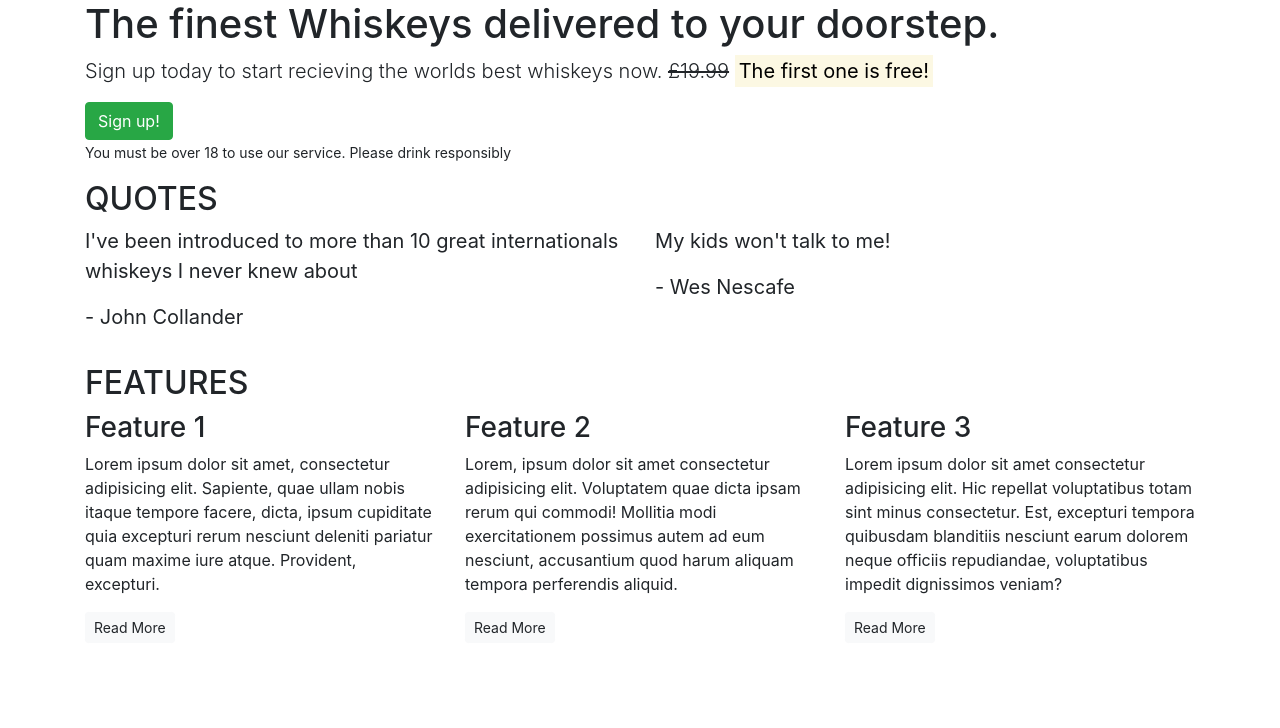
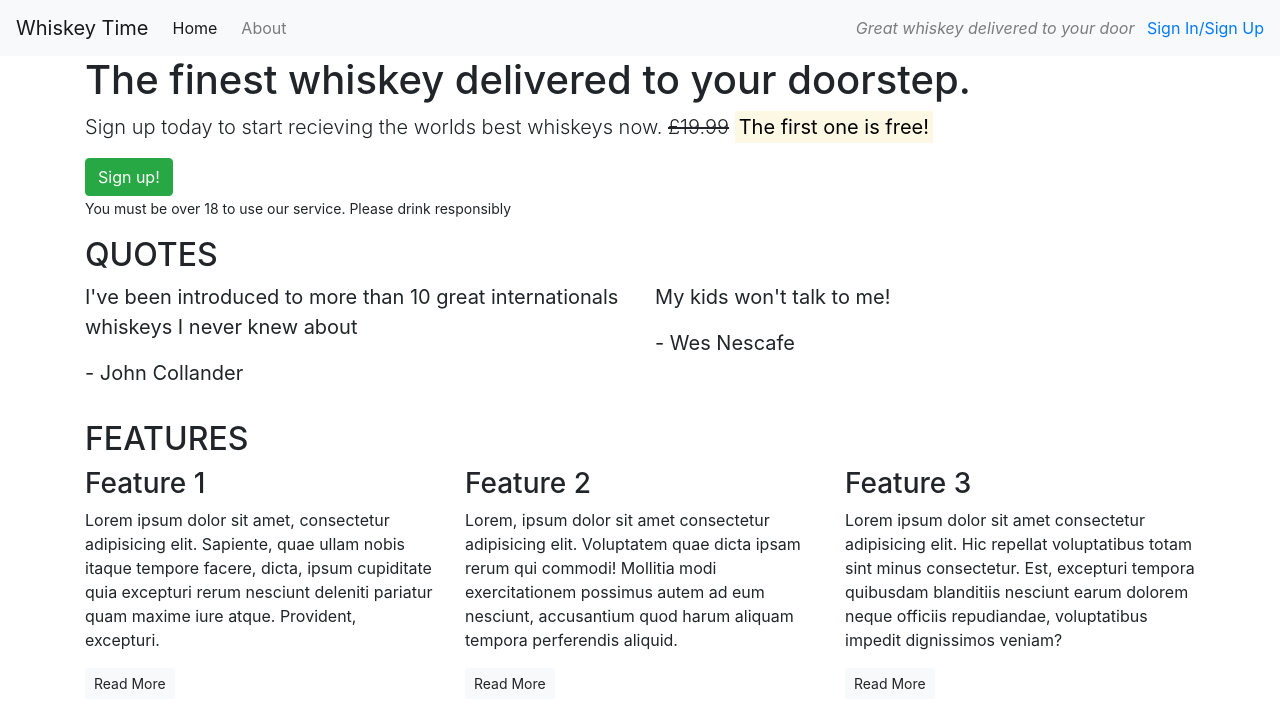
Before and after one commit to Sjwilhelms/LMSbootstrap, a plain HTML site: page index.html in a window 1280 px wide. Drawn offline with nearby package versions, Linux system fonts and the light colour scheme.

Commit message:
add: navbar

```diff
--- a/index.html
+++ b/index.html
@@ -8,11 +8,24 @@
     <link rel="stylesheet" href="https://cdn.jsdelivr.net/npm/bootstrap@4.6.2/dist/css/bootstrap.min.css" integrity="sha384-xOolHFLEh07PJGoPkLv1IbcEPTNtaed2xpHsD9ESMhqIYd0nLMwNLD69Npy4HI+N" crossorigin="anonymous">
 </head>
 <body>
-    <div class="container">
+    <nav class="navbar navbar-light bg-light navbar-expand-sm">
+        <a class="navbar-brand"href="/">Whiskey Time</a>
+        <ul class="navbar-nav mr-auto">
+            <li class="active nav-item mr-2"><a class="nav-link" href="/">Home</a></li>
+            <li class="nav-item mr-2"><a class="nav-link" href="/about">About</a></li>
+            <li class="nav-item mr-2 d-block d-sm-none"><a class="nav-link" href="/login">Sign In / Sign Up</a></li>
+        </ul>
+        <div class="d-none d-md-block">
+            <p class="navbar-text my-auto mr-2"><i>Great whiskey delivered to your door</i></p>
+            <a href="">Sign In/Sign Up</a>
+        </div>
+
+    </nav>
+    <article class="container">
         <!-- callout -->
          <div class="row">
             <section class="callout col-12">
-                <h1>The finest Whiskeys delivered to your doorstep.</h1>
+                <h1>The finest whiskey delivered to your doorstep.</h1>
                 <p class="lead">Sign up today to start recieving the worlds best whiskeys now. <s>£19.99</s> <strong><mark>The first one is free!</mark></strong></p>
                 <button class="btn btn-success btn-large">Sign up!</button>
                 <p class="muted"><small>You must be over 18 to use our service. Please drink responsibly</small></p>
@@ -59,7 +72,7 @@
                 </div>
             </div>
         </section>
-    </div>
+    </article>
 
     <script src="https://cdn.jsdelivr.net/npm/jquery@3.5.1/dist/jquery.slim.min.js" integrity="sha384-DfXdz2htPH0lsSSs5nCTpuj/zy4C+OGpamoFVy38MVBnE+IbbVYUew+OrCXaRkfj" crossorigin="anonymous"></script>
     <script src="https://cdn.jsdelivr.net/npm/bootstrap@4.6.2/dist/js/bootstrap.bundle.min.js" integrity="sha384-Fy6S3B9q64WdZWQUiU+q4/2Lc9npb8tCaSX9FK7E8HnRr0Jz8D6OP9dO5Vg3Q9ct" crossorigin="anonymous"></script>
```
